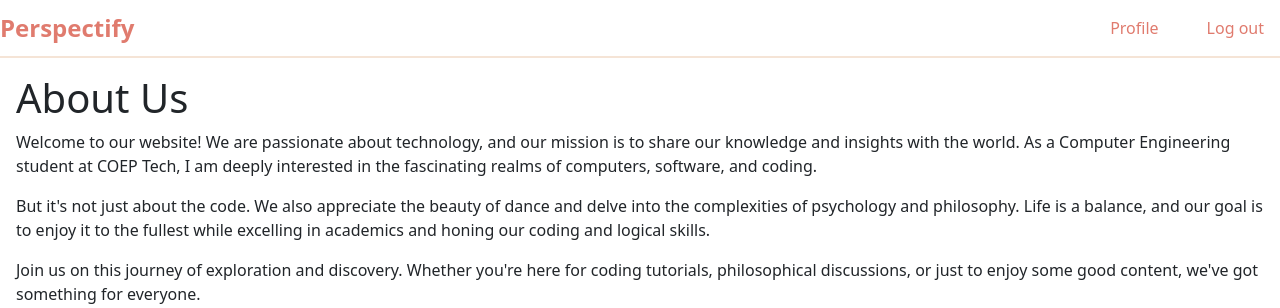
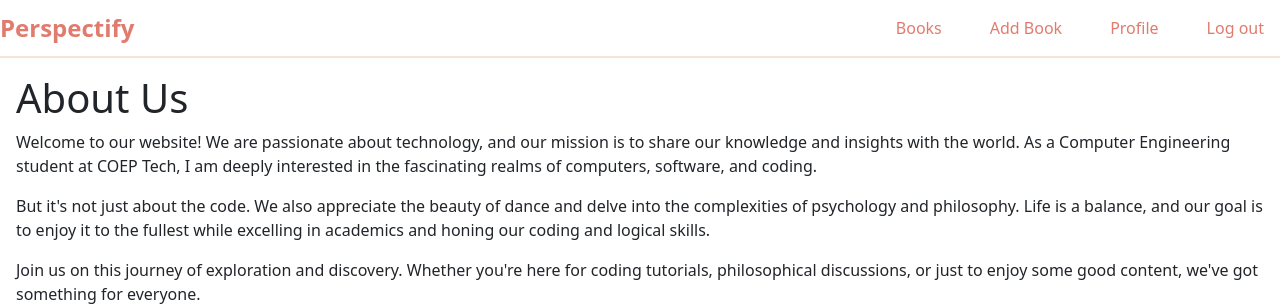
Before and after one commit to prathampt/perspectify, a Django app: page /core/about/ in a window 1280 px wide. Shown: the top 308 px of the page. Run offline with Django 5.2, Linux system fonts and the light colour scheme; the visitor is signed in with stand-in values (Sample User, id 1).

Commit message:
adding new branch

```diff
--- a/core/templates/core/base.html
+++ b/core/templates/core/base.html
@@ -7,6 +7,7 @@
     <meta charset="utf-8" />
     <meta name="viewport" content="width=device-width, initial-scale=1.0" />
     <link rel="stylesheet" href="{% static 'core/styles.css' %}" />
+    <link rel="stylesheet" href="{% static 'core/profile.css' %}" />
     <link rel="stylesheet" href="https://cdn.jsdelivr.net/npm/bootstrap-icons@1.10.5/font/bootstrap-icons.css">
     <link href="https://cdn.jsdelivr.net/npm/bootstrap@5.3.1/dist/css/bootstrap.min.css" rel="stylesheet" integrity="sha384-4bw+/aepP/YC94hEpVNVgiZdgIC5+VKNBQNGCHeKRQN+PtmoHDEXuppvnDJzQIu9" crossorigin="anonymous">
 
@@ -19,6 +20,8 @@
 
       <div class="menu">
         {% if request.user.is_authenticated %}
+        <a href="{% url 'items:books' %}" class="menu-item">Books</a>
+        <a href="{% url 'items:add_book' %}" class="menu-item">Add Book</a>
         <a href="{% url 'core:profile' %}" class="menu-item">Profile</a>
         <a href="{% url 'core:logout' %}" class="menu-item">Log out</a>
         {% comment %}
--- a/core/templates/core/profile.html
+++ b/core/templates/core/profile.html
@@ -1,6 +1,4 @@
 {% extends 'core/base.html' %}
-
-{% load static %}
 
 {% block title %}Profile{% endblock %}
 
```
Also changed, not shown: core/migrations/0002_delete_userprofile.py (added), core/static/core/profile.css (added).
